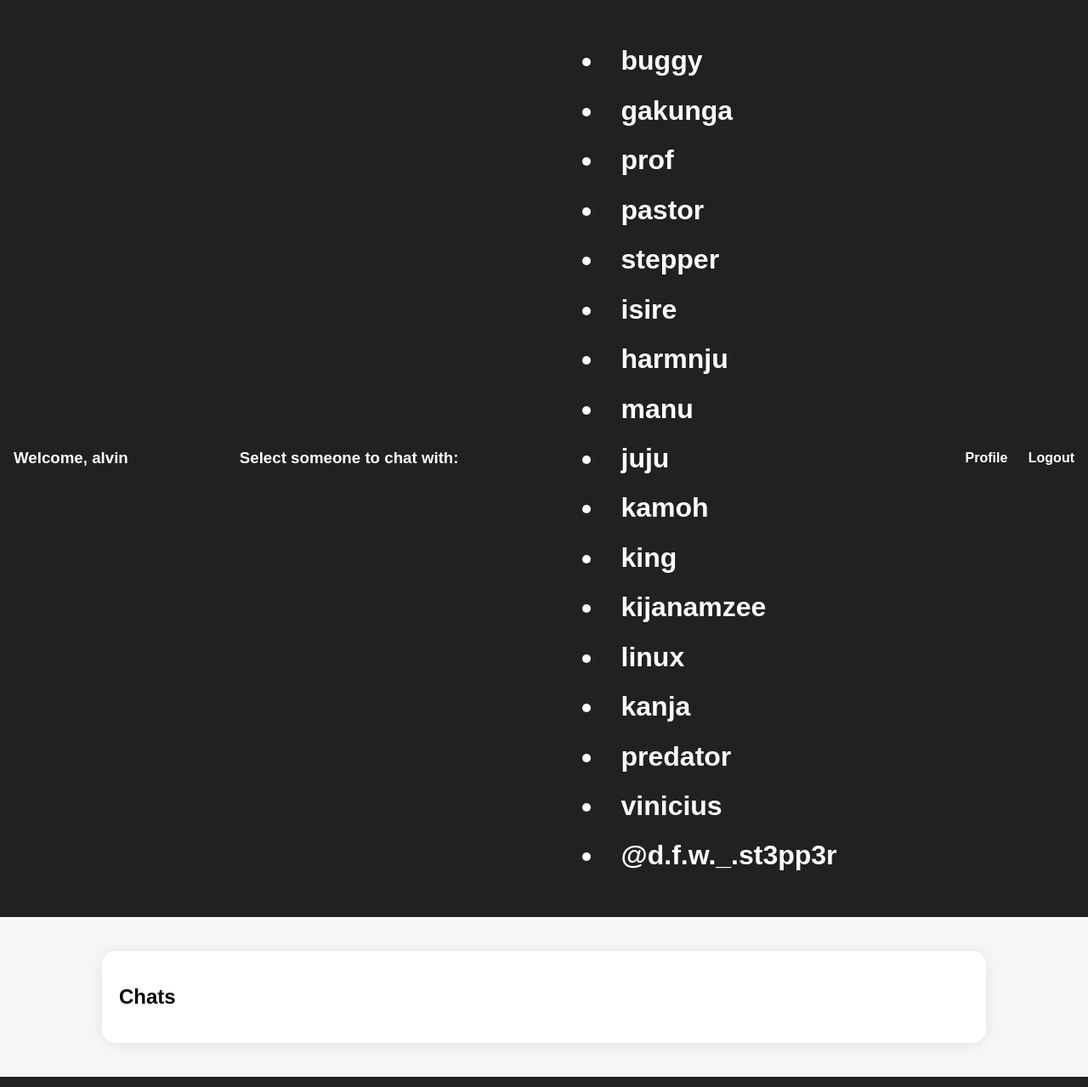
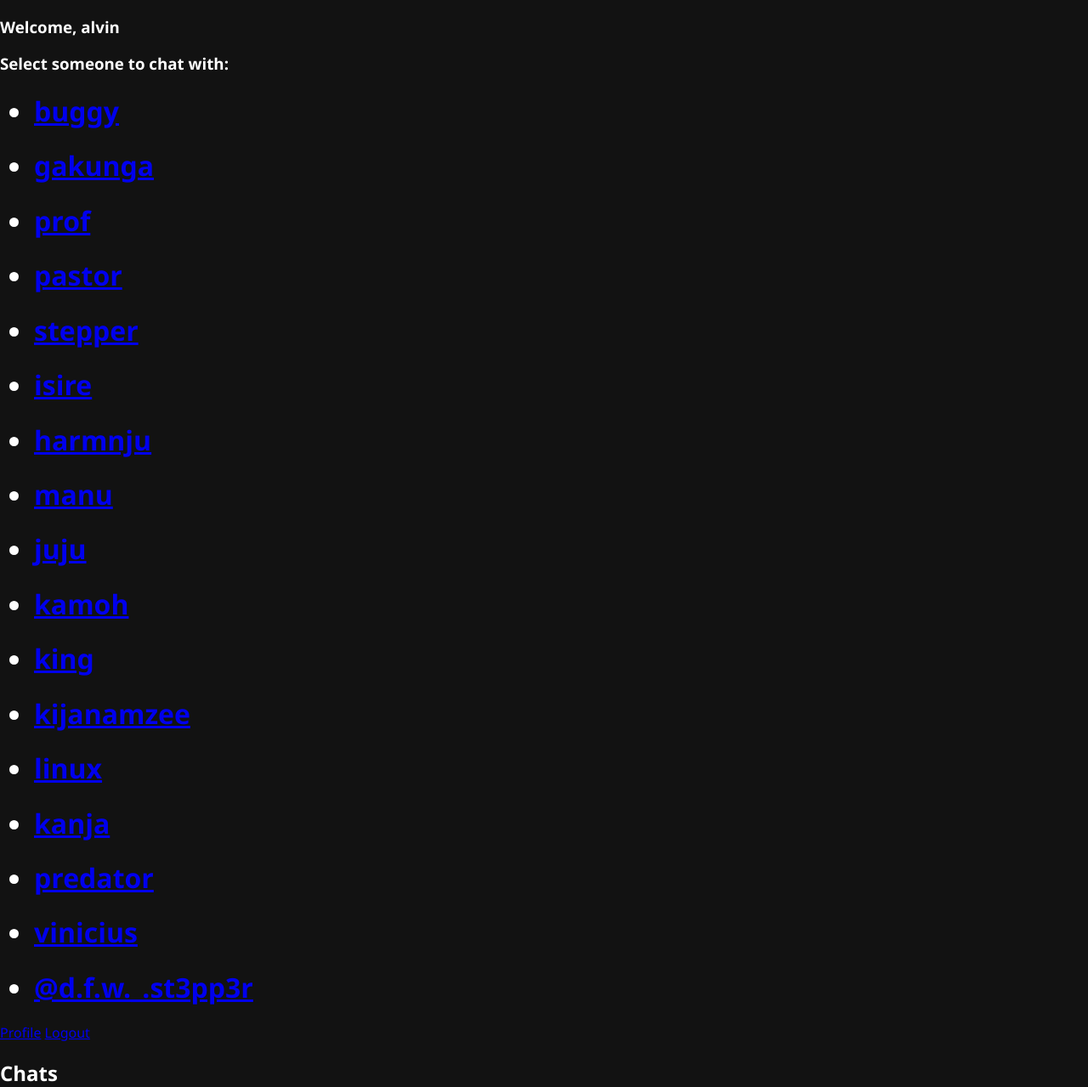
Before and after one commit to Buggy7506/Chat, a Django app: page / in a window 1280 px wide. Shown: the whole page at 85% size. Run offline with Django 5.2, Linux system fonts and the light colour scheme; a user stored in the database is signed in; data comes from the database, SQL or seed files in the repository.

Commit message:
Update home.css

```diff
--- a/static/css/home.css
+++ b/static/css/home.css
@@ -1,39 +1,103 @@
-body {
-    margin: 0 auto;
-    font-family: 'Arial', sans-serif;
-    background: #f4f6f8;
+ /* Reset styles */
+body, html {
+  margin: 0;
+  padding: 0;
+  height: 100%;
+  font-family: 'Segoe UI', Tahoma, Geneva, Verdana, sans-serif;
+  background-color: #121212;
+  color: #ffffff;
 }
 
-  .navbar {
-    background: #212121;
-    color: white;
-    padding: 16px;
+/* Main container */
+.container {
   display: flex;
-    justify-content: space-between;
+  flex-direction: column;
   align-items: center;
+  padding: 20px;
 }
 
-  .navbar a {
-    color: white;
-    text-decoration: none;
-    margin-left: 20px;
-    font-weight: bold;
-  }
-
-  .home-wrapper {
-    max-width: 1000px;
-    margin: 40px auto;
-    padding: 20px;
-    background: white;
-    border-radius: 16px;
-    box-shadow: 0 2px 16px rgba(0,0,0,0.08);
-  }
-
-  .home-wrapper h2 {
+/* Header section */
+.header {
+  width: 100%;
+  text-align: center;
   margin-bottom: 20px;
 }
 
-  .chat-preview {
-    border-bottom: 1px solid #ddd;
-    padding: 10px 0;
+.header h1 {
+  font-size: 24px;
+  margin-bottom: 10px;
 }
+
+.header p {
+  font-size: 16px;
+  color: #bbbbbb;
+}
+
+/* Profile and Logout links */
+.profile-links {
+  position: absolute;
+  top: 20px;
+  right: 20px;
+  display: flex;
+  gap: 15px;
+}
+
+.profile-links a {
+  color: #00bfa6;
+  text-decoration: none;
+  font-weight: bold;
+  transition: color 0.3s ease;
+}
+
+.profile-links a:hover {
+  color: #1de9b6;
+}
+
+/* List of users */
+.user-list {
+  width: 100%;
+  max-width: 400px;
+  background: #1e1e1e;
+  padding: 20px;
+  border-radius: 10px;
+  box-shadow: 0px 0px 12px rgba(0, 0, 0, 0.5);
+}
+
+.user-list ul {
+  list-style: none;
+  padding: 0;
+  margin: 0;
+}
+
+.user-list li {
+  padding: 12px 15px;
+  margin-bottom: 10px;
+  background: #2c2c2c;
+  border-radius: 8px;
+  transition: background 0.3s ease;
+  cursor: pointer;
+  font-size: 16px;
+}
+
+.user-list li:hover {
+  background: #333333;
+}
+
+/* Footer (Chats section) */
+.footer {
+  margin-top: 30px;
+  font-size: 18px;
+  color: #bbbbbb;
+}
+
+/* Responsive tweaks */
+@media (max-width: 600px) {
+  .user-list {
+    width: 90%;
+  }
+
+  .profile-links {
+    top: 10px;
+    right: 10px;
+  }
+}
```
Lines whose indentation alone changed are shown as unchanged.
